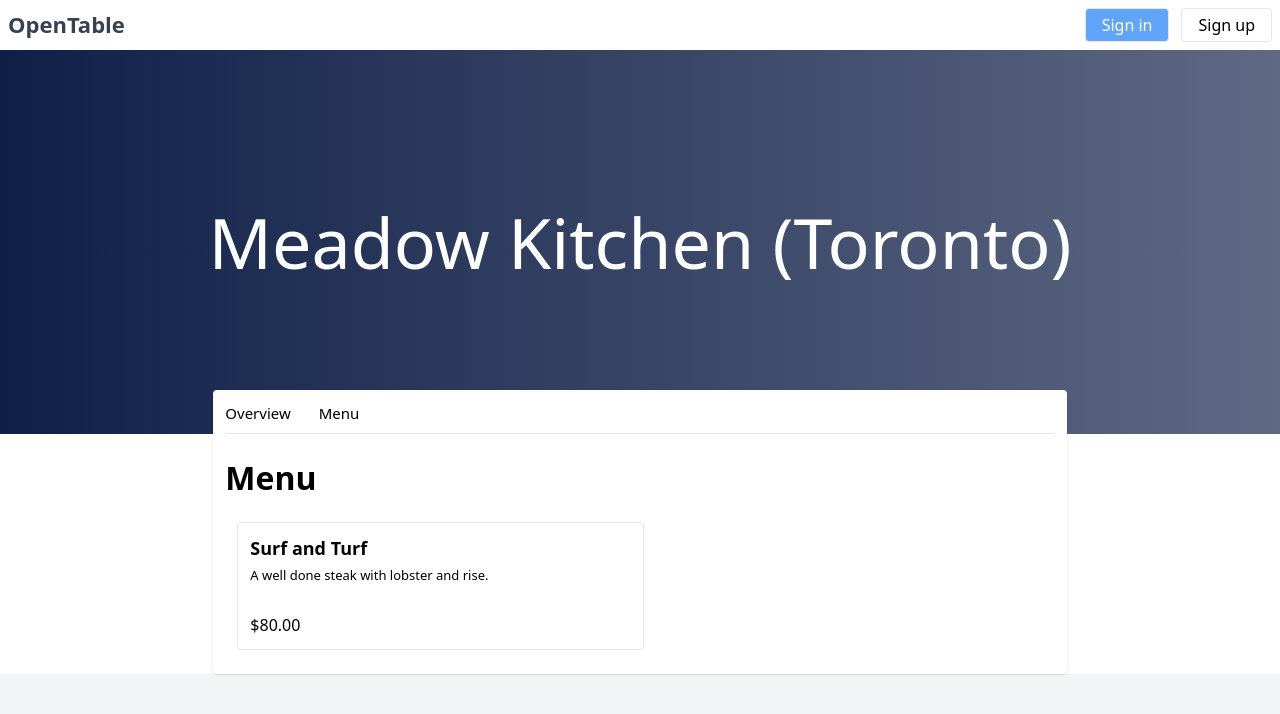
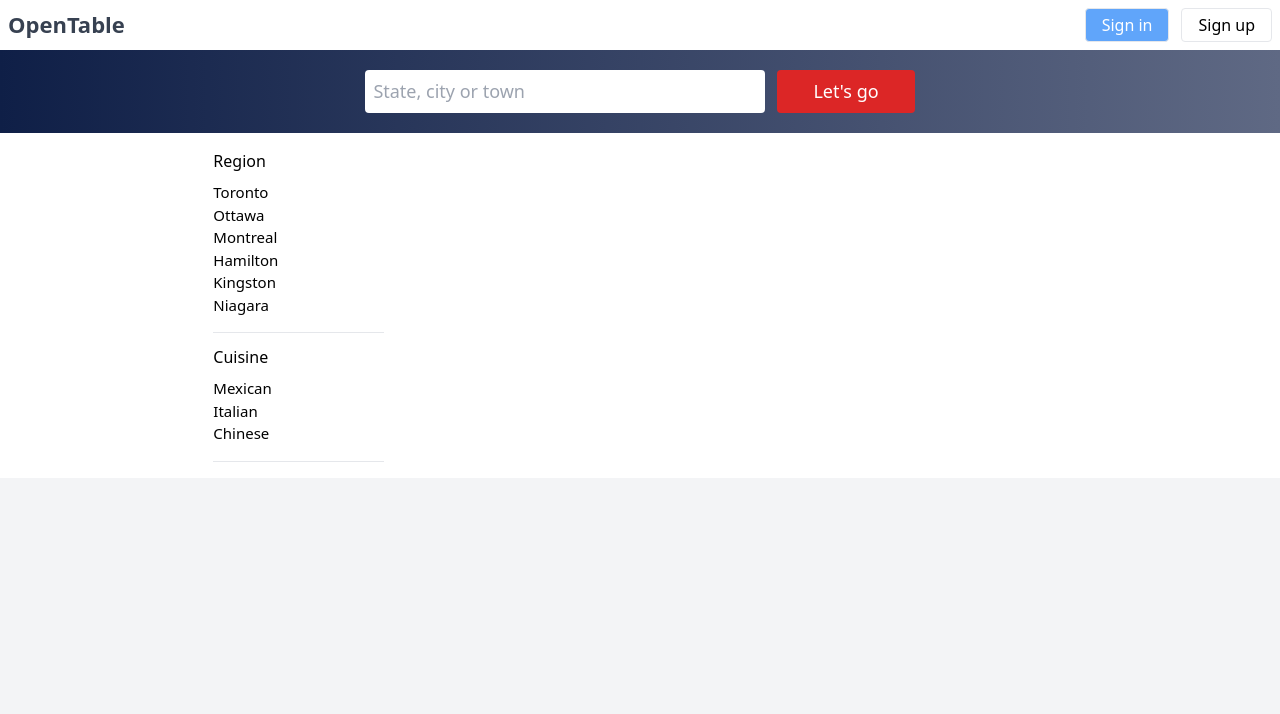
Before and after one commit to paul-blackwell/the-next-js-13-bootcamp-the-complete-developer-guide, a Next.js app in the folder initial-nextjs-app/: page / in a window 1280 px wide. Shown: the top 714 px of the page. Built offline with nearby package versions, Linux system fonts and the light colour scheme.

Commit message:
Started the following lesson in section 12 Appendix A: + The search page (40% complete)

```diff
--- a/initial-nextjs-app/app/page.tsx
+++ b/initial-nextjs-app/app/page.tsx
@@ -20,48 +20,38 @@
         </nav>
         {/* END NAVBAR */}
         {/* START HEADER */}
-        <div className="h-96 overflow-hidden">
-          <div className="bg-center bg-gradient-to-r from-[#0f1f47] to-[#5f6984] h-full flex justify-center items-center">
-            <h1 className="text-7xl text-white capitalize text-shadow text-center">
-              Meadow Kitchen (Toronto)
-            </h1>
+        <div className="bg-gradient-to-r to-[#5f6984] from-[#0f1f47] p-2">
+          {/* START SEARCH BAR */}
+          <div className="overflow-hidden rounded text-left text-lg py-3 m-auto flex justify-center">
+            <input
+              className="rounded  mr-3 p-2 w-[400px]"
+              type="text"
+              placeholder="State, city or town"
+            />
+            <button className="rounded bg-red-600 px-9 py-2 text-white">Let's go</button>
+          </div>
+          {/* END SEARCH BAR */}
+        </div>
+        {/* END HEADER */}
+        <div className="flex py-4 m-auto w-2/3 justify-between items-start">
+          <div className="w-1/5">
+            <div className="border-b pb-4">
+              <h1 className="mb-2">Region</h1>
+              <p className="font-light text-reg">Toronto</p>
+              <p className="font-light text-reg">Ottawa</p>
+              <p className="font-light text-reg">Montreal</p>
+              <p className="font-light text-reg">Hamilton</p>
+              <p className="font-light text-reg">Kingston</p>
+              <p className="font-light text-reg">Niagara</p>
+            </div>
+            <div className="border-b pb-4 mt-3">
+              <h1 className="mb-2">Cuisine</h1>
+              <p className="font-light text-reg">Mexican</p>
+              <p className="font-light text-reg">Italian</p>
+              <p className="font-light text-reg">Chinese</p>
+            </div>
           </div>
         </div>
-        {/* END HEADER */}
-        {/* START DESCRIPTION PORTION */}
-        <div className="flex m-auto w-2/3 justify-between items-start -mt-11">
-          <div className="bg-white w-[100%] rounded p-3 shadow">
-            {/* START RESTAURANT NAVBAR */}
-            <nav className="flex text-reg border-b pb-2">
-              <a href="#" className="mr-7">
-                Overview
-              </a>
-              <a href="#" className="mr-7">
-                Menu
-              </a>
-            </nav>
-            {/* END RESTAURANT NAVBAR */}
-            {/* START MENU */}
-            <main className="bg-white mt-5">
-              <div>
-                <div className="mt-4 pb-1 mb-1">
-                  <h1 className="font-bold text-4xl">Menu</h1>
-                </div>
-                <div className="flex flex-wrap justify-between">
-                  {/* START MENU CARD */}
-                  <div className="border rounded p-3 w-[49%] m-3">
-                    <h3 className="font-bold text-lg">Surf and Turf</h3>
-                    <p className="font-light mt-1 text-sm">A well done steak with lobster and rise.</p>
-                    <p className="mt-7">$80.00</p>
-                  </div>
-                  {/* END MENU CARD */}
-                </div>
-              </div>
-            </main>
-            {/* END MENU */}
-          </div>
-        </div>
-        {/* END DESCRIPTION PORTION */}
       </main>
     </main>
   );
```
